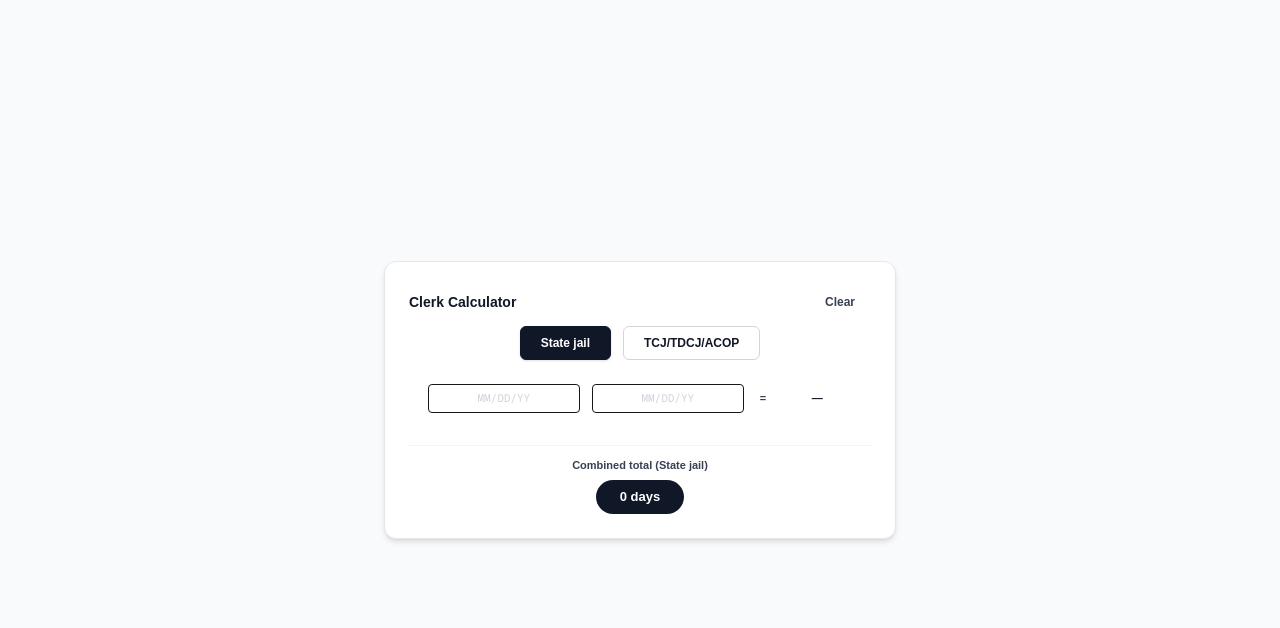
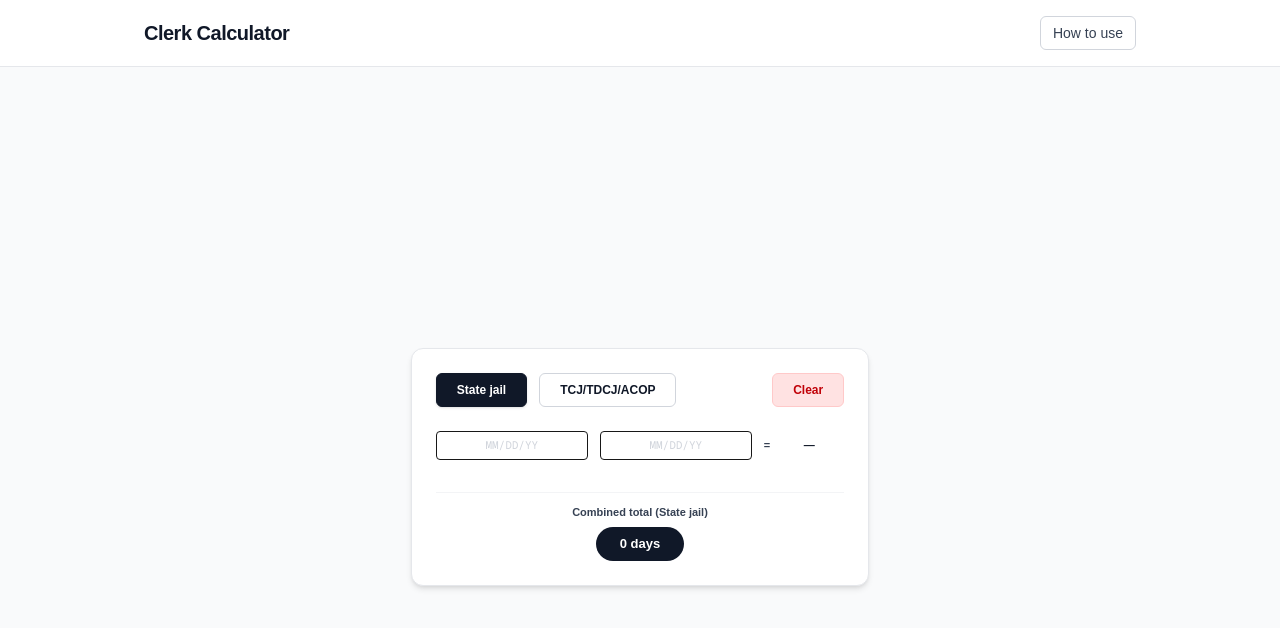
Before and after one commit to jesusoyer/Clerk-Calculator, a Next.js app: page / in a window 1280 px wide. Shown: the top 628 px of the page. Built offline with nearby package versions, Linux system fonts and the light colour scheme.

Commit message:
fixed button issues, added a header and a how to use button drop down

```diff
--- a/app/components/Calculator.tsx
+++ b/app/components/Calculator.tsx
@@ -275,34 +275,20 @@ function BacktimeCard() {
       className="
         relative w-full max-w-lg
         rounded-xl border border-gray-200 bg-white shadow-md
-        p-6 space-y-6
+        p-4 sm:p-6 space-y-6
         text-xs
         transition-all duration-300
         flex flex-col items-center
       "
     >
-      {/* Header row with title + clear button */}
-      <div className="w-full flex items-center justify-between mb-2">
-        <h3 className="font-semibold text-sm text-gray-900">
-          Clerk Calculator
-        </h3>
-
-        <button
-          type="button"
-          onClick={handleClearAll}
-          className="text-[12px] font-semibold px-4 py-2 rounded-md text-gray-700 hover:text-gray-900 hover:bg-gray-100 whitespace-nowrap transition active:scale-95 focus:outline-none focus:ring-1 focus:ring-gray-300"
-        >
-          Clear
-        </button>
-      </div>
-
-      {/* Mode toggle */}
-      <div className="w-full flex justify-center mb-4">
-        <div className="flex flex-wrap justify-center gap-3">
+      {/* Mode toggle + Clear on the same line (stack on mobile) */}
+      <div className="w-full flex flex-col sm:flex-row sm:items-center sm:justify-between gap-3 mb-4">
+        {/* Left: mode buttons */}
+        <div className="flex flex-wrap justify-start gap-2 sm:gap-3">
           <button
             type="button"
             onClick={() => setMode("STATE_JAIL")}
-            className={`px-5 py-2 rounded-md border text-[12px] font-semibold whitespace-nowrap transition active:scale-95 focus:outline-none focus:ring-1 focus:ring-gray-400 ${
+            className={`px-4 sm:px-5 py-2 rounded-md border text-[12px] font-semibold whitespace-nowrap transition active:scale-95 focus:outline-none focus:ring-1 focus:ring-gray-400 ${
               mode === "STATE_JAIL"
                 ? "bg-gray-900 text-white border-gray-900 shadow-sm active:bg-gray-800"
                 : "bg-white text-gray-900 border-gray-300 hover:bg-gray-100 active:bg-gray-200"
@@ -313,13 +299,31 @@ function BacktimeCard() {
           <button
             type="button"
             onClick={() => setMode("TCJ_TDCJ")}
-            className={`px-5 py-2 rounded-md border text-[12px] font-semibold whitespace-nowrap transition active:scale-95 focus:outline-none focus:ring-1 focus:ring-gray-400 ${
+            className={`px-4 sm:px-5 py-2 rounded-md border text-[12px] font-semibold whitespace-nowrap transition active:scale-95 focus:outline-none focus:ring-1 focus:ring-gray-400 ${
               mode === "TCJ_TDCJ"
                 ? "bg-gray-900 text-white border-gray-900 shadow-sm active:bg-gray-800"
                 : "bg-white text-gray-900 border-gray-300 hover:bg-gray-100 active:bg-gray-200"
             }`}
           >
             TCJ/TDCJ/ACOP
+          </button>
+        </div>
+
+        {/* Right: Clear button – faded red base, redder on hover/active */}
+        <div className="flex sm:justify-end">
+          <button
+            type="button"
+            onClick={handleClearAll}
+            className="
+              px-4 sm:px-5 py-2 rounded-md border text-[12px] font-semibold whitespace-nowrap
+              bg-red-100 text-red-700 border-red-200
+              hover:bg-red-400 hover:text-white hover:border-red-400
+              active:bg-red-500 active:border-red-500
+              transition active:scale-95
+              focus:outline-none focus:ring-1 focus:ring-red-200
+            "
+          >
+            Clear
           </button>
         </div>
       </div>
@@ -343,7 +347,8 @@ function BacktimeCard() {
 
           return (
             <div key={row.id} className="space-y-3">
-              <div className="flex flex-nowrap items-center justify-center gap-3">
+              {/* Date row – stack on mobile, inline on larger screens */}
+              <div className="flex flex-col sm:flex-row sm:flex-nowrap items-center justify-center gap-2 sm:gap-3">
                 {/* Date Range Field 1 */}
                 <input
                   type="text"
@@ -359,7 +364,7 @@ function BacktimeCard() {
                   ref={(el) => {
                     startRefs.current[index] = el;
                   }}
-                  className="border rounded px-3 py-1.5 text-[11px] w-[9.5rem] text-center font-mono placeholder:text-gray-300 focus:outline-none focus:ring-1 focus:ring-gray-400 focus:border-gray-500"
+                  className="border rounded px-3 py-1.5 text-[11px] w-full sm:w-[9.5rem] text-center font-mono placeholder:text-gray-300 focus:outline-none focus:ring-1 focus:ring-gray-400 focus:border-gray-500"
                 />
 
                 {/* Date Range Field 2 */}
@@ -377,19 +382,21 @@ function BacktimeCard() {
                   ref={(el) => {
                     endRefs.current[index] = el;
                   }}
-                  className="border rounded px-3 py-1.5 text-[11px] w-[9.5rem] text-center font-mono placeholder:text-gray-300 focus:outline-none focus:ring-1 focus:ring-gray-400 focus:border-gray-500"
+                  className="border rounded px-3 py-1.5 text-[11px] w-full sm:w-[9.5rem] text-center font-mono placeholder:text-gray-300 focus:outline-none focus:ring-1 focus:ring-gray-400 focus:border-gray-500"
                 />
 
                 {/* = number of days */}
-                <span className="text-[11px] font-semibold px-1 text-gray-700">
-                  =
-                </span>
-
-                <span className="min-w-[70px] text-[11px] font-semibold text-gray-900 text-center">
-                  {display}
-                </span>
+                <div className="flex items-center gap-1">
+                  <span className="text-[11px] font-semibold text-gray-700">
+                    =
+                  </span>
+                  <span className="min-w-[70px] text-[11px] font-semibold text-gray-900 text-center">
+                    {display}
+                  </span>
+                </div>
               </div>
 
+              {/* Row controls */}
               {showRowControls && (
                 <div className="w-full flex justify-center mt-2">
                   <div className="flex flex-wrap justify-center gap-2">
@@ -419,7 +426,7 @@ function BacktimeCard() {
 
       {/* Combined total + expression */}
       <div className="w-full pt-3 border-t border-gray-100 mt-4 flex flex-col items-center gap-2">
-        <span className="text-[11px] font-semibold text-gray-700 text-center">
+        <span className="text-[11px] font-semibold text-gray-700 text-center px-2">
           Combined total (
           {mode === "STATE_JAIL" ? "State jail" : "TCJ/TDCJ/ACOP"})
         </span>
@@ -429,8 +436,8 @@ function BacktimeCard() {
 
         {/* Combined range expression + copy button */}
         {combinedExpression && (
-          <div className="mt-2 flex items-center justify-center gap-3">
-            <span className="text-[12px] text-gray-900 font-semibold text-center">
+          <div className="mt-2 flex flex-col sm:flex-row items-center justify-center gap-2 sm:gap-3 px-2 text-center">
+            <span className="text-[12px] text-gray-900 font-semibold">
               {combinedExpression}
             </span>
             <button
@@ -450,7 +457,7 @@ function BacktimeCard() {
 // This wraps the card and centers it in the window
 export default function BacktimeCalculator() {
   return (
-    <main className="min-h-screen flex items-center justify-center bg-gray-50 px-4">
+    <main className="min-h-screen flex items-center justify-center bg-gray-50 px-3 sm:px-4">
       <BacktimeCard />
     </main>
   );
--- /dev/null
+++ b/app/components/Header.tsx
@@ -0,0 +1,66 @@
+// components/Header.tsx
+"use client";
+
+import { useState } from "react";
+
+export default function Header() {
+  const [open, setOpen] = useState(false);
+
+  return (
+    <header className="w-full border-b border-gray-200 bg-white">
+      <div className="mx-auto max-w-5xl px-4 py-4 flex items-center justify-between">
+        {/* Left: App title */}
+        <span className="text-lg sm:text-xl font-semibold tracking-tight text-gray-900">
+          Clerk Calculator
+        </span>
+
+        {/* Right: How to use dropdown */}
+        <div className="relative">
+          <button
+            type="button"
+            onClick={() => setOpen((prev) => !prev)}
+            className="
+              text-xs sm:text-sm font-medium
+              px-3 py-1.5 rounded-md border border-gray-300
+              bg-white text-gray-700
+              hover:bg-gray-100 active:scale-95
+              transition
+              focus:outline-none focus:ring-1 focus:ring-gray-300
+            "
+          >
+            How to use
+          </button>
+
+          {open && (
+            <div
+              className="
+                absolute right-0 mt-2 w-64 sm:w-80
+                rounded-lg border border-gray-200 bg-white shadow-lg
+                p-3 sm:p-4 text-xs sm:text-sm text-gray-700 z-20
+              "
+            >
+              <p className="mb-2">
+                <span className="font-semibold">Basics:</span> Choose{" "}
+                <span className="font-medium">State jail</span> or{" "}
+                <span className="font-medium">TCJ/TDCJ/ACOP</span>, then enter
+                your date ranges as <code>MM/DD/YY</code> or just 6–8 digits
+                (e.g. <code>010125</code> → <code>01/01/25</code>).
+              </p>
+              <p className="mb-2">
+                Use <span className="font-medium">Tab</span> or{" "}
+                <span className="font-medium">Enter</span> to move between
+                fields. When you’re on the last end date, pressing Enter will
+                add a new row.
+              </p>
+              <p>
+                The calculator shows the days for each range, a combined total
+                at the bottom, and a text expression you can{" "}
+                <span className="font-medium">Copy</span> into your paperwork.
+              </p>
+            </div>
+          )}
+        </div>
+      </div>
+    </header>
+  );
+}
--- a/app/page.tsx
+++ b/app/page.tsx
@@ -1,10 +1,15 @@
-import Calculator from './components/Calculator';
+// app/page.tsx (or wherever your BacktimeCalculator lives)
+"use client";
 
-export default function Home() {
+import Calculator from "./components/Calculator";
+import Header from "./components/Header"; // adjust path as needed
+
+export default function Page() {
   return (
-    <div className="">
-      <main className="">
-       <Calculator />
+    <div className="min-h-screen bg-gray-50 flex flex-col">
+      <Header />
+      <main className="flex-1 flex items-center justify-center px-4">
+        <Calculator />
       </main>
     </div>
   );
```
